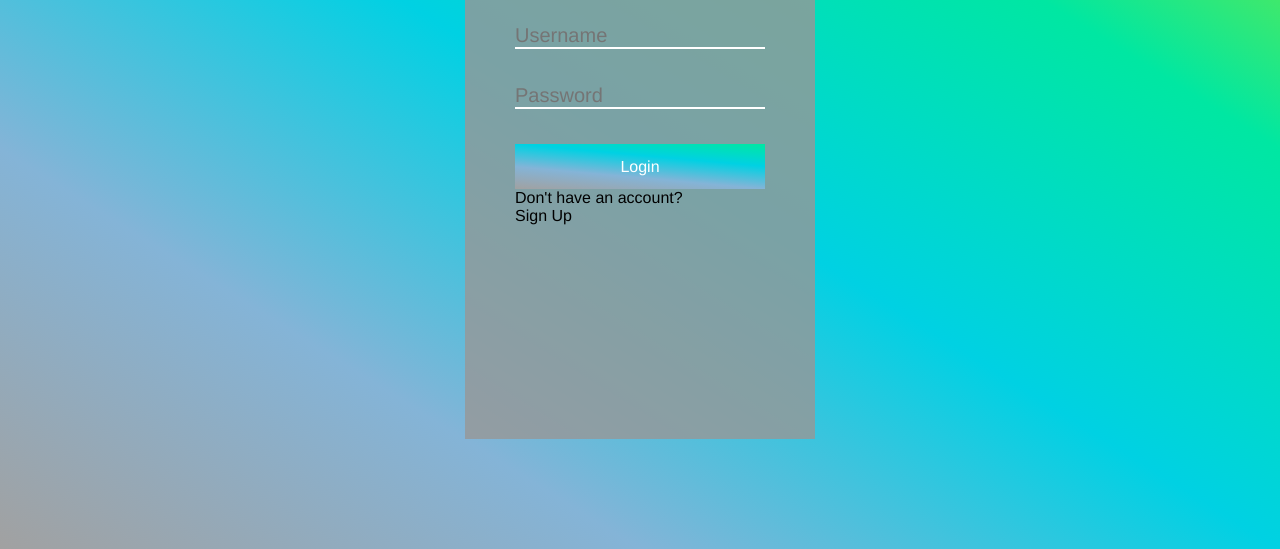
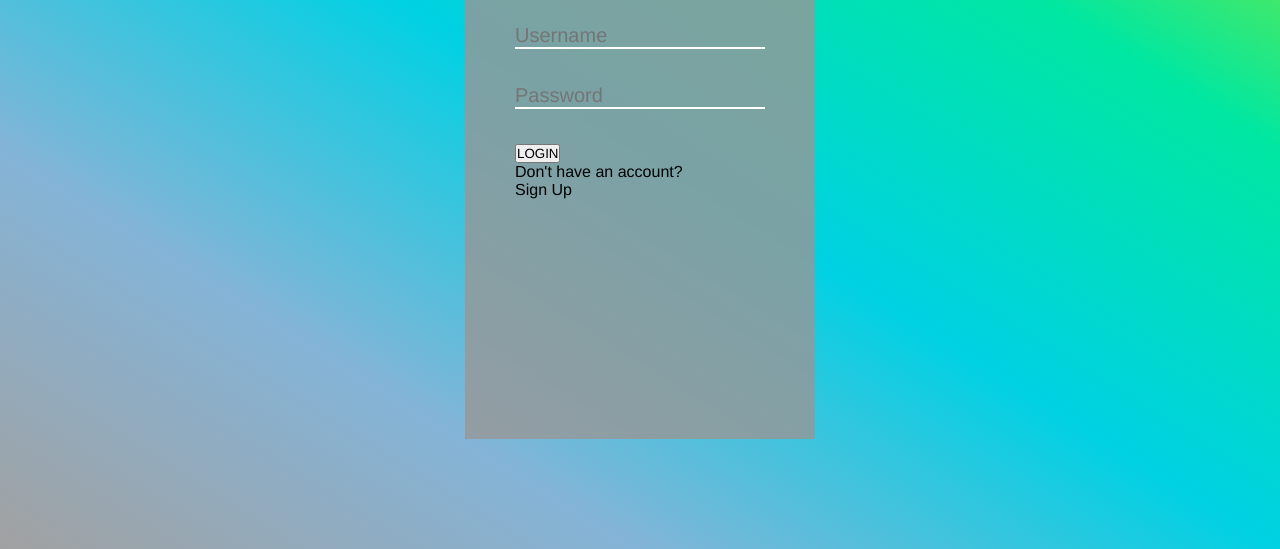
Before and after one commit to HariVignesh18/loginpage, a plain HTML site: page index.html in a window 1280 px wide. Shown: the part 251-800 px from the top of the page. Drawn offline with Linux system fonts and the light colour scheme.

Commit message:
Update index.html

```diff
--- a/index.html
+++ b/index.html
@@ -6,7 +6,7 @@
   <link href="/loginpage/style.css" rel="stylesheet"/>
 </head>
 <body>
-  <form action="/loginpage/logins.html" method="post">
+  <form>
     <h1>Login</h1>
     <div class="textBox">
       <input type="text" placeholder="Username">
@@ -14,7 +14,9 @@
     <div class="textBox">
       <input type="password" placeholder="Password">
     </div>
-    <input type="submit" value="Login" class="loginbtn">
+    <a href="/loginpage/logins.html">
+    <input type="button" value="LOGIN">
+    </a>
     <div class="signup">
       Don't have an account?
     </br>
```
